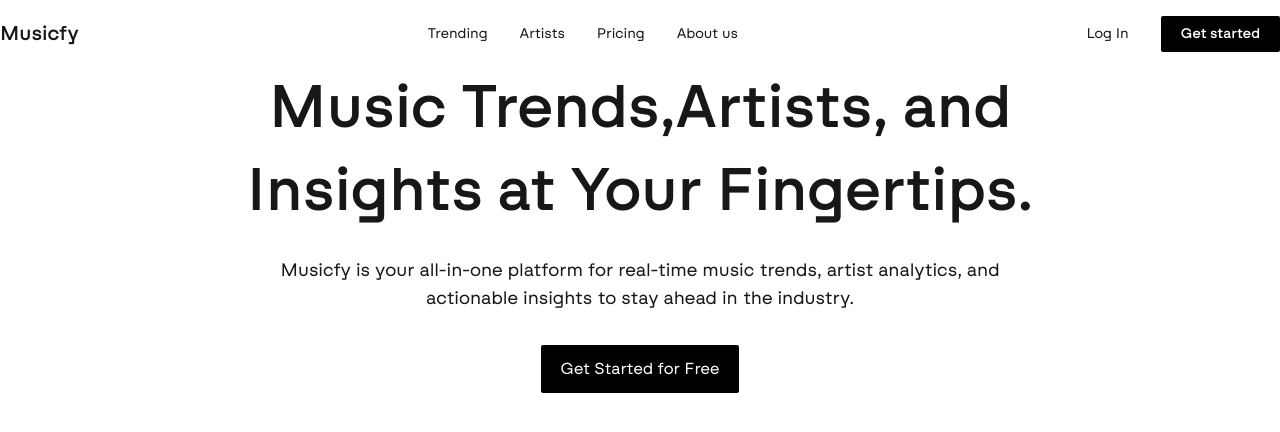
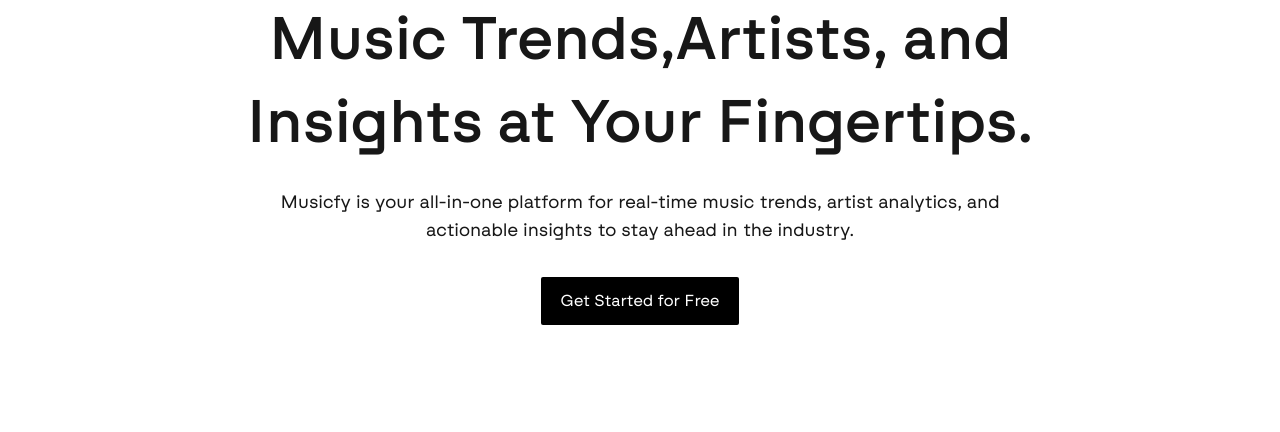
Before and after one commit to Valentin993/Musicfy, a Next.js app: page / in a window 1280 px wide. Shown: the top 432 px of the page. Built offline with nearby package versions, Linux system fonts and the light colour scheme.

Commit message:
Moved header/navbar to layout

```diff
--- a/app/page.js
+++ b/app/page.js
@@ -4,43 +4,6 @@
 export default function Home() {
   return (
     <>
-      <header>
-        <div className="container">
-          <nav className="flex items-center justify-between py-4 flex-wrap">
-            <div>
-              <span className="font-medium text-xl">Musicfy</span>
-            </div>
-
-            <ul className="flex font-regular text-sm space-x-8">
-              <li>
-                <Link href="/trending">Trending</Link>
-              </li>
-              <li>
-                <Link href="/artists">Artists</Link>
-              </li>
-              <li>
-                <Link href="/pricing">Pricing</Link>
-              </li>
-              <li>
-                <Link href="/about-us">About us</Link>
-              </li>
-            </ul>
-
-            <div className="flex items-center space-x-8">
-              <Link className="text-sm" href="">
-                Log In
-              </Link>
-              <Link
-                className="font-medium text-sm bg-black text-white px-5 py-2 rounded-sm"
-                href=""
-              >
-                Get started
-              </Link>
-            </div>
-          </nav>
-        </div>
-      </header>
-
       <main>
         <section>
           <div className="container">
```
